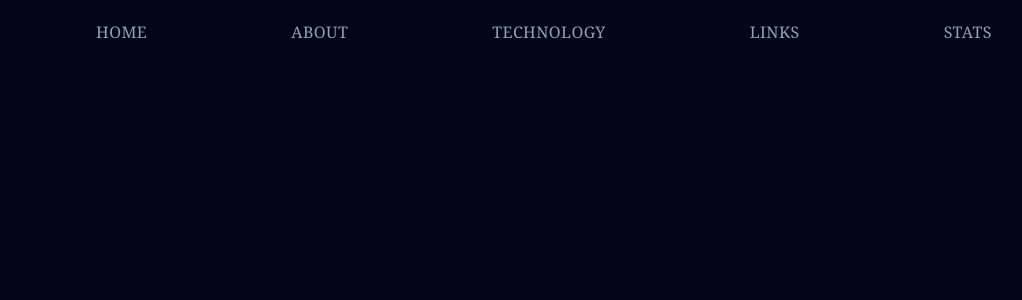
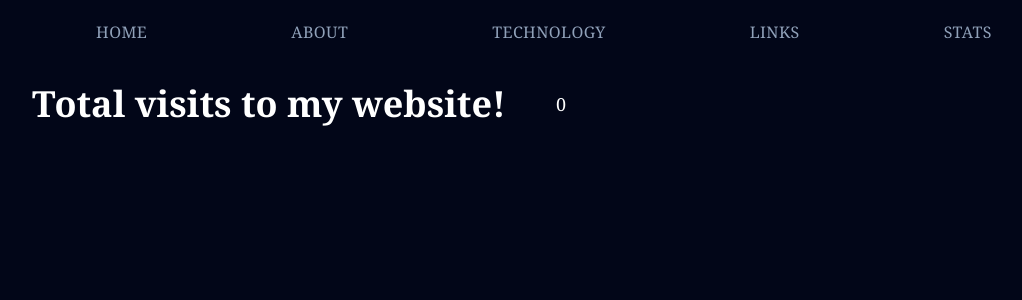
Before and after one commit to michaelnouzieres/resume-challenge-AWS-Serverless, a React (Vite) app in the folder frontend/: page /stats in a window 1280 px wide. Shown: the top 300 px of the page, without its empty margins (96-1118 px from the left). Built offline with nearby package versions, Linux system fonts and the light colour scheme; no server answers.

Commit message:
adding counter logic

```diff
--- a/frontend/src/pages/Stats.jsx
+++ b/frontend/src/pages/Stats.jsx
@@ -1,3 +1,28 @@
+import { useEffect, useState } from "react";
+
 export default function Stats() {
-  return <></>;
+  const [count, setCount] = useState(0);
+
+  useEffect(() => {
+    incrementVisitorCount();
+  }, []);
+
+  async function incrementVisitorCount() {
+    const response = await fetch(
+      `${import.meta.env.VITE_API_URL}/visitor-count`,
+      {
+        method: "POST",
+      },
+    );
+
+    const data = await response.json();
+    setCount(data.counter);
+  }
+
+  return (
+    <section className="max-w-5xl mx-auto py-5  grid gap-6 lg:grid-cols-2 lg:items-center text-white text-center lg:text-justify">
+      <h1 className="text-4xl font-bold">Total visits to my website!</h1>
+      <p className="text-lg">{count}</p>
+    </section>
+  );
 }
```
